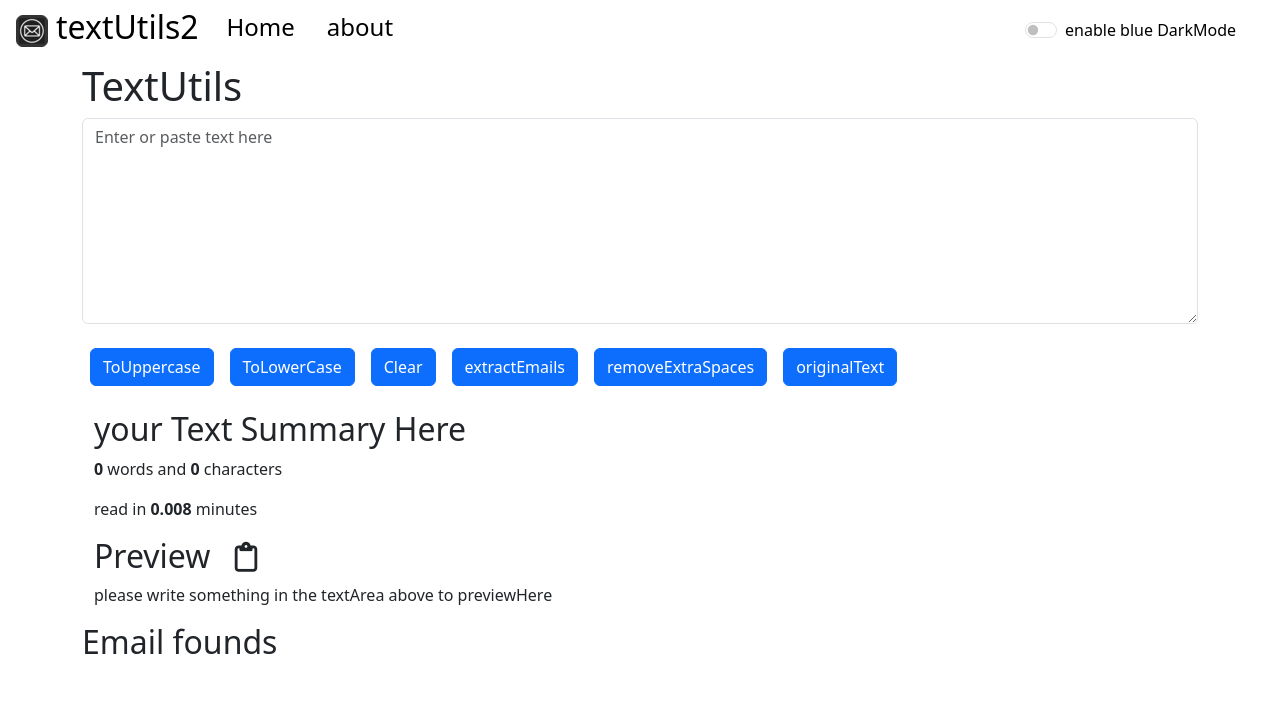
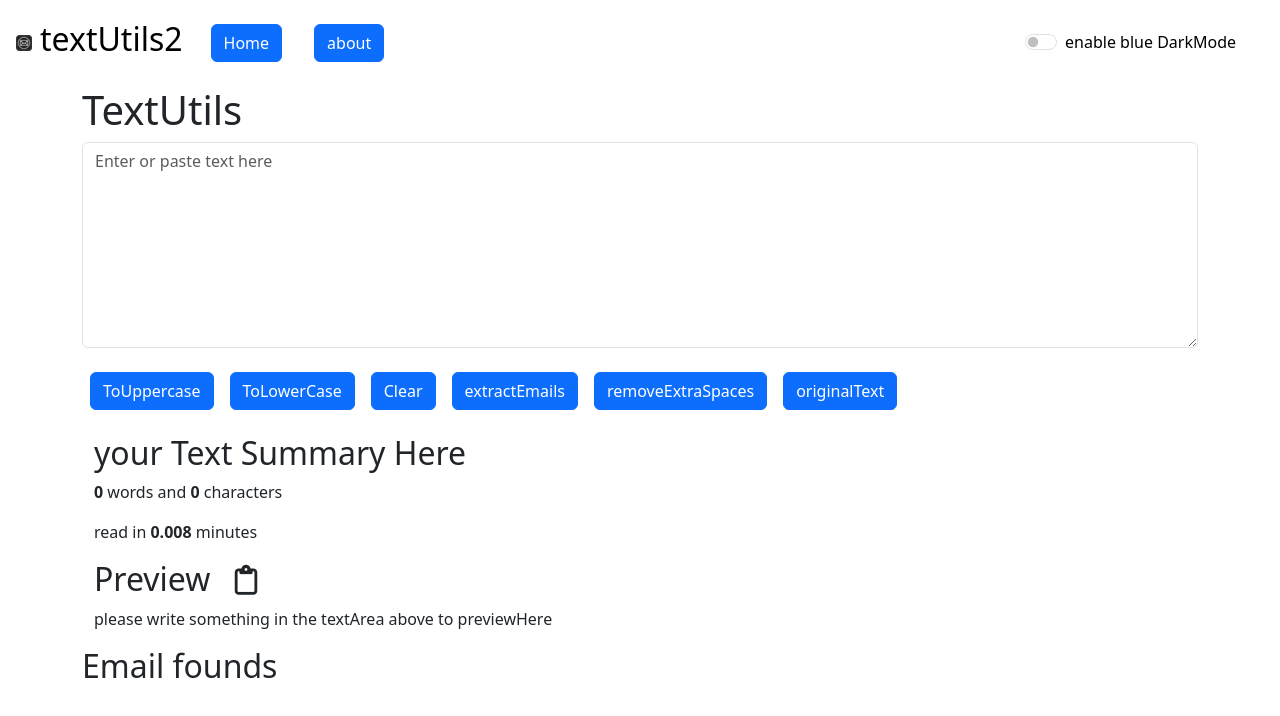
Before and after one commit to taimoor-ai/my-app, a React (Create React App) app: page / in a window 1280 px wide. Shown: the top 716 px of the page. Built offline with nearby package versions, Linux system fonts and the light colour scheme.

Commit message:
Fixed href warnings and removed embedded repository and add router functianlity test

```diff
--- a/src/App.js
+++ b/src/App.js
@@ -3,13 +3,12 @@ import "./App.css";
 import NavBar from "./components/NavBar";
 import Textform from "./components/TextForm.js";
 import Alert from "./components/Alert.js";
-// import About from "./components/About.js";
-// import {
-//   BrowserRouter as Router,
-//   Routes,
-//   Route,
-//   Link
-// } from "react-router-dom";
+import About from "./components/About.js";
+import {
+  BrowserRouter as Router,
+  Routes,
+  Route
+} from "react-router-dom";
 const dark = {
   theme: "dark",
   backgroundColor: "black",
@@ -56,23 +55,24 @@ function App1() {
 
   return (
     <>
-      {/* <Router> */}
+      <Router>
         <NavBar title="textUtils2" mode={Mode} toggleFunction={toggle} />
 
         <div className="container">
-          {/* {<Routes>
-            <Route path="/about" element={<About   mode={Mode}/>} />
-            <Route */}
-              {/* // path="/"
-              // element={ */}
-              {/* //   <> */}
+          <Routes>
+            <Route path="/about" element={<About   mode={Mode}/>}/>
+            <Route
+               path="/"
+               element={
+                <>
                    <Alert alertDetail={alert} />
                   <Textform heading="TextUtils" Alert={showAlert} mode={Mode}/>
-                {/* </>  */}
-            {/* />
-          </Routes>} */}
+                </>
+               }/>
+
+          </Routes>
         </div>
-      {/* </Router> */}
+      </Router>
     </>
   );
 }
--- a/src/components/NavBar.js
+++ b/src/components/NavBar.js
@@ -1,5 +1,5 @@
 import React from "react";
-// import { Link } from "react-router-dom";
+import { Link } from "react-router-dom";
 
 export default function NavBar({
   title = "default",
@@ -10,7 +10,7 @@ export default function NavBar({
 ) {
   return (
     <nav className="navbar navbar-expand-lg px-2" style={mode}>
-        <img src='favicon-32x32.png' className="mx-2" alt='icon'/>
+        <img src='favicon-16x16.png' className="mx-2" alt='icon'/>
         <h2>{title}</h2>
       <div className="container-fluid" style={mode}>
         <button
@@ -32,10 +32,12 @@ export default function NavBar({
         >
           <ul className="navbar-nav me-auto mb-2 mb-lg-0" style={mode}>
             <li className="nav-item">
-             <h4 className="mx-3">Home</h4>
+             {/* <h4 className="mx-3">Home</h4> */}
+             <Link to='/'className="btn btn-primary mx-3 my-3">Home</Link>
             </li>
             <li className="nav-item">
-            <h4 className="mx-3">{aboutText}</h4>
+            {/* <h4 className="mx-3 m" >{aboutText}</h4> */}
+            <Link to='/about'className="btn btn-primary mx-3 my-3">{aboutText}</Link>
             </li>
           </ul>
           <form className="d-flex mx-4" role="search">
```
